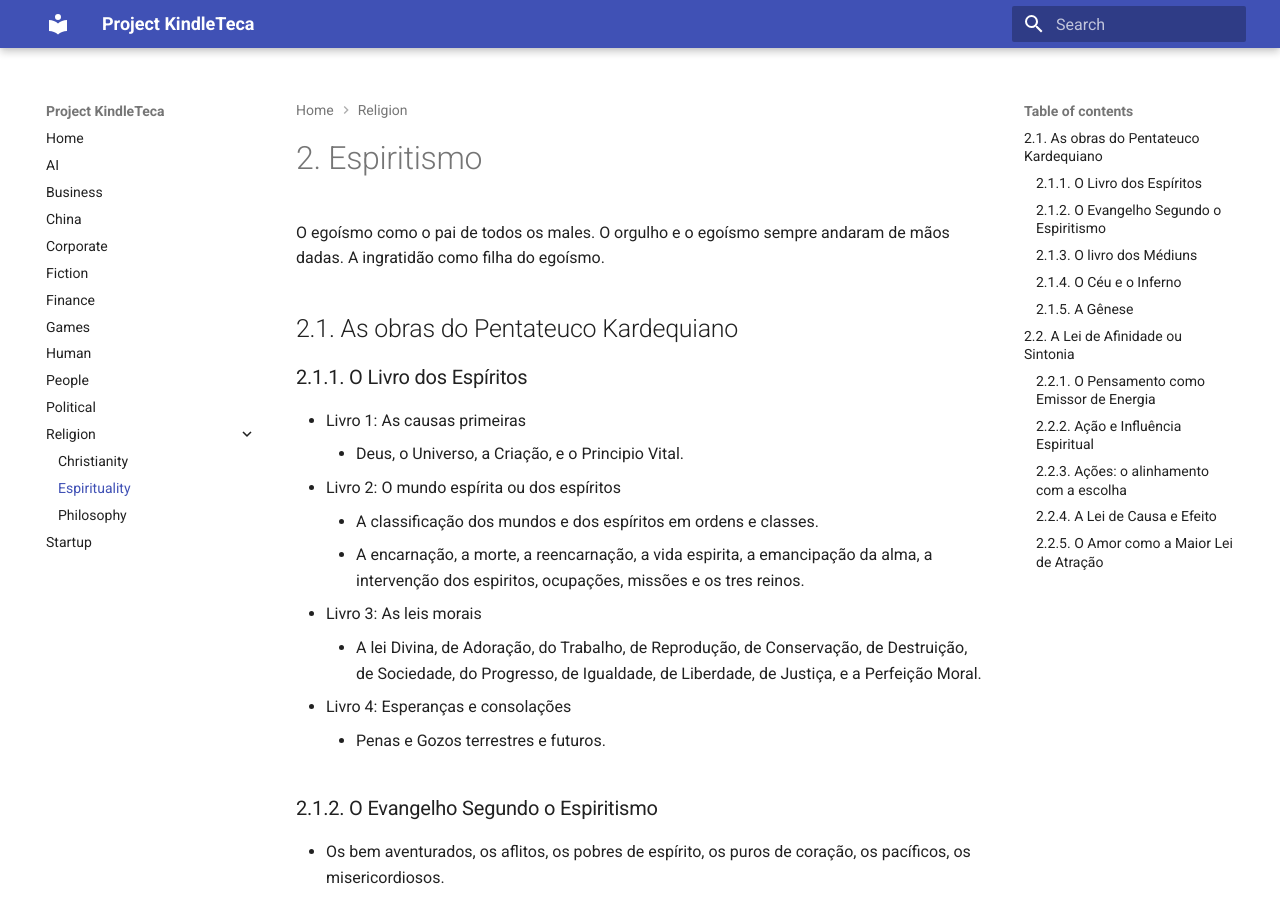
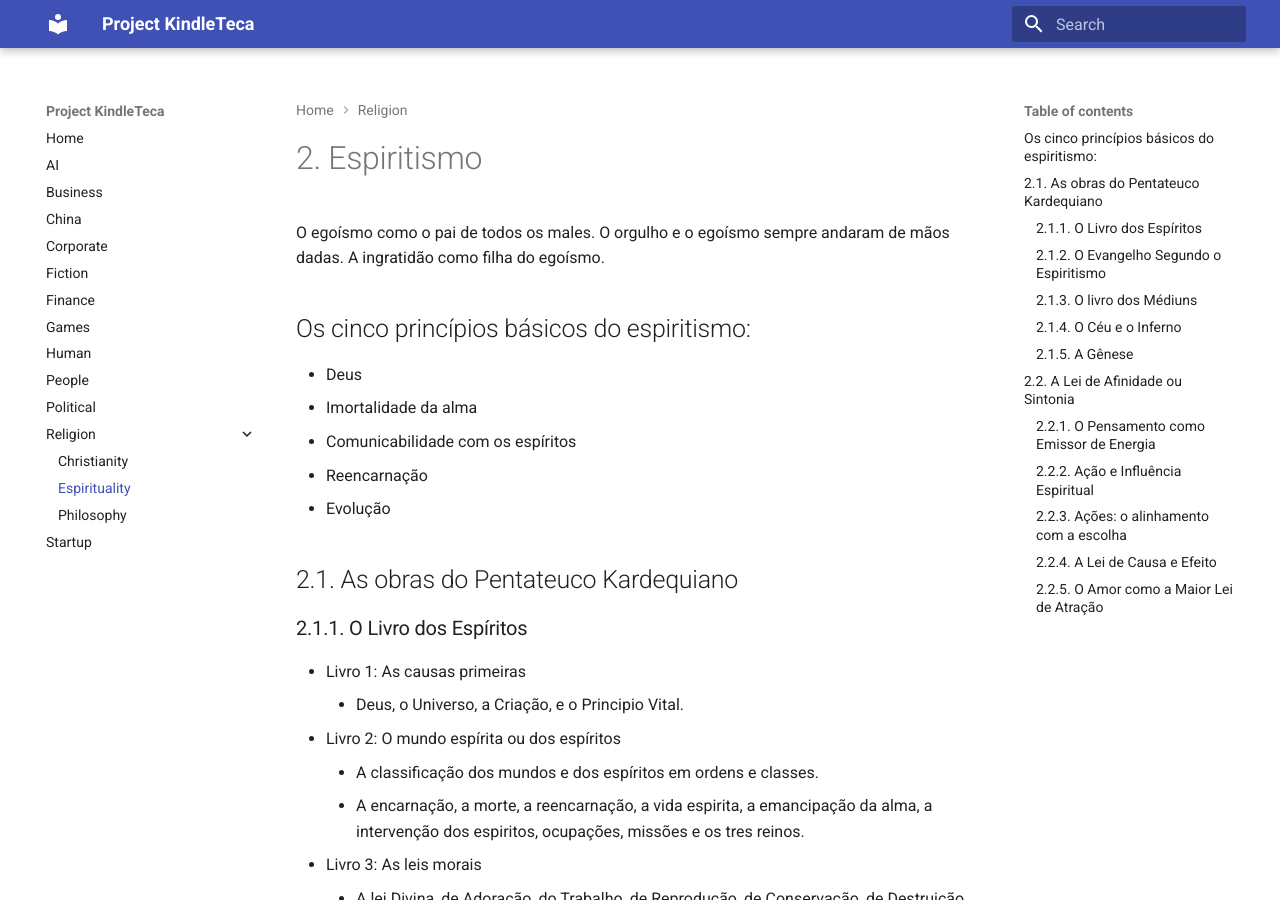
Before and after one commit to renatobrf/kindle-teca, an MkDocs documentation site: the page built from docs/religion/espirituality.md, in a window 1280 px wide and 900 px high. Built offline with MkDocs 1.6.1 and Material for MkDocs 9.7.7, drawn with Linux system fonts in a browser that asks for light colours.

Commit message:
Add basic principles of espiritismo
Added the five basic principles of espiritismo to the document.

```diff
--- a/docs/religion/espirituality.md
+++ b/docs/religion/espirituality.md
@@ -1,5 +1,12 @@
 # 2. Espiritismo
 O egoísmo como o pai de todos os males. O orgulho e o egoísmo sempre andaram de mãos dadas. A ingratidão como filha do egoísmo.
+
+## Os cinco princípios básicos do espiritismo:
+- Deus
+- Imortalidade da alma
+- Comunicabilidade com os espíritos
+- Reencarnação
+- Evolução
 
 ## 2.1. As obras do Pentateuco Kardequiano
 
```
